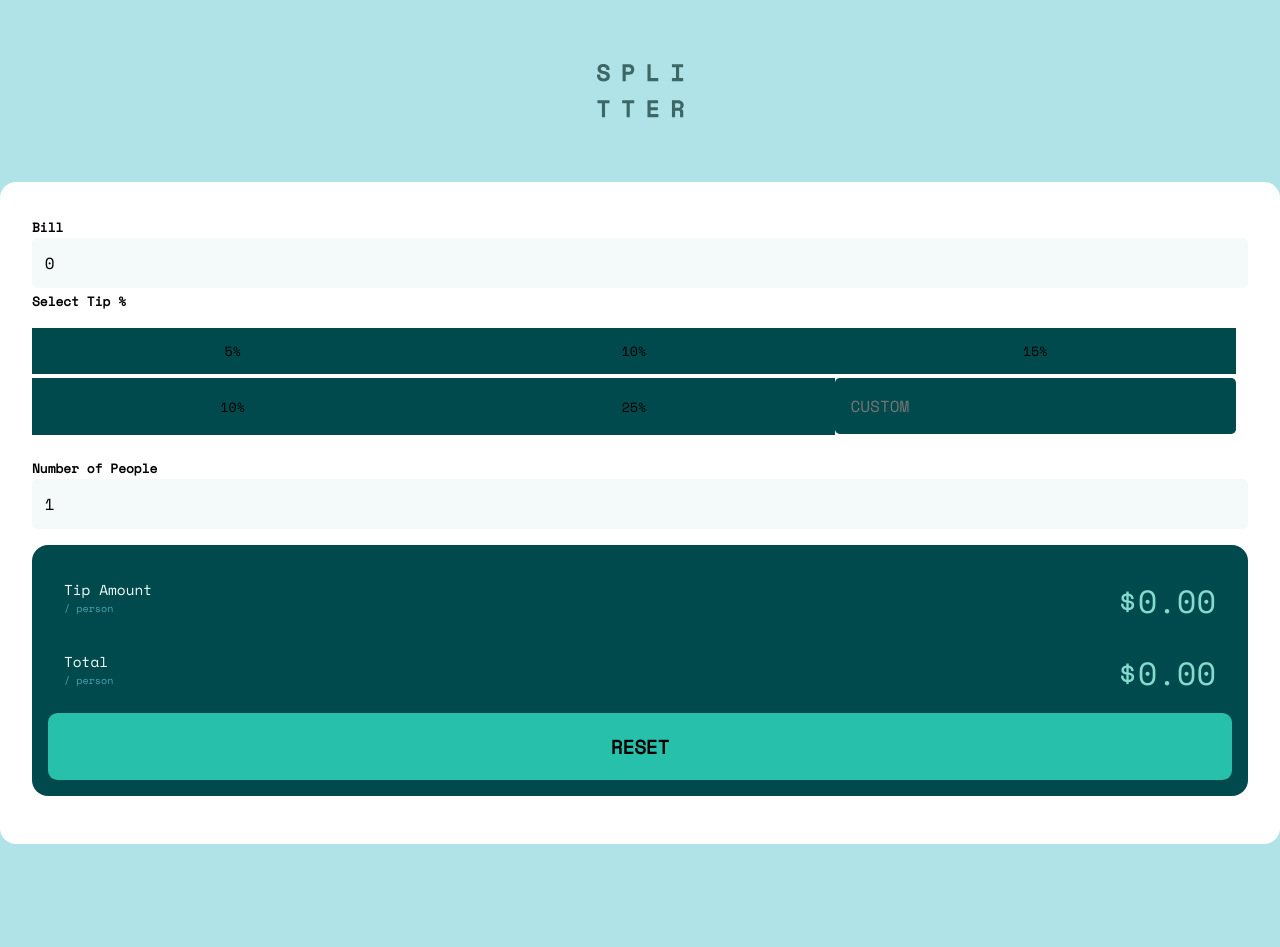
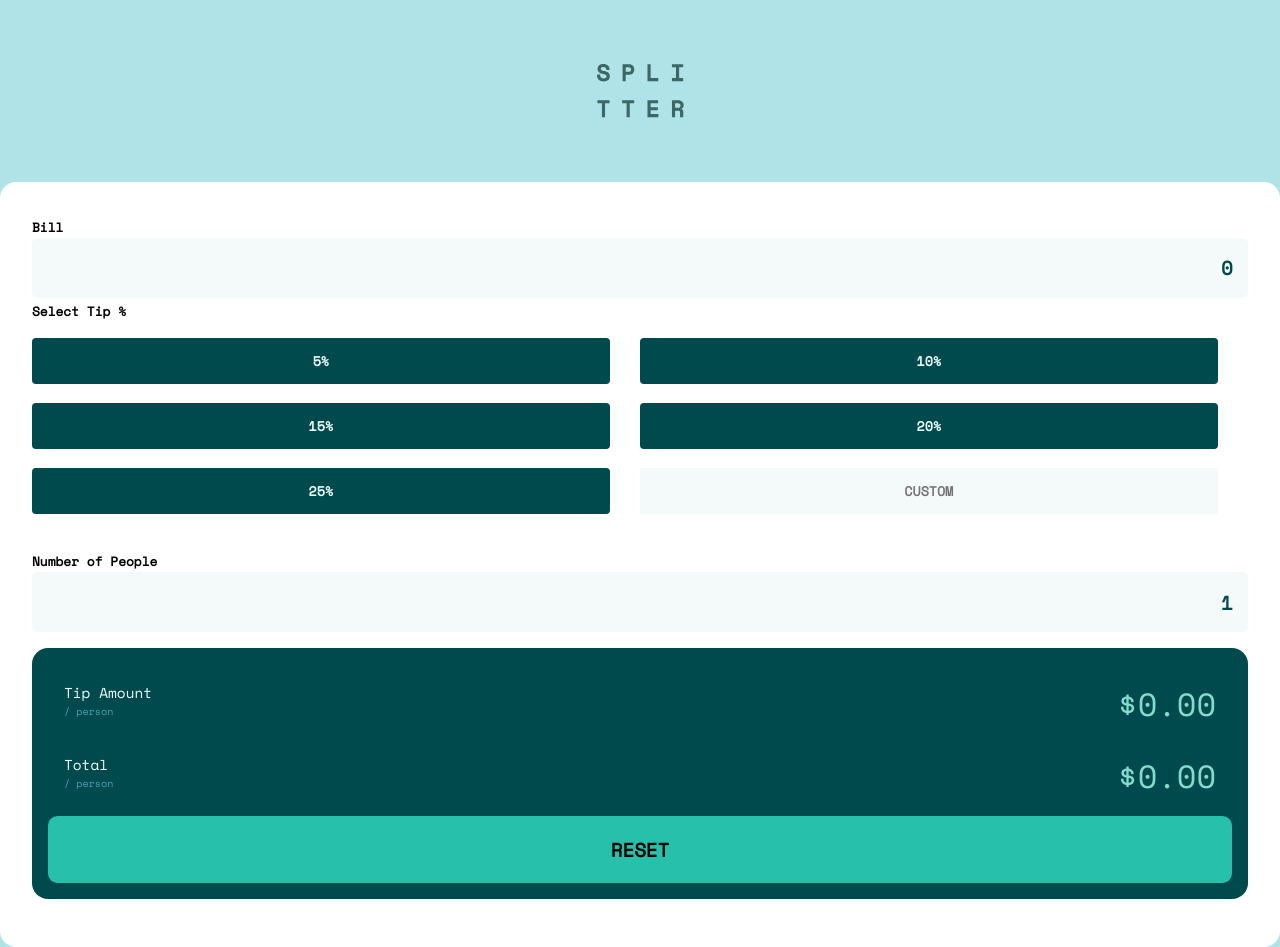
Before and after one commit to maxirama/my-tip-calculator, a React (Create React App) app: page / in a window 1280 px wide. Before the commit the page ends 844 px from the top, so only its background shows below. Built offline with nearby package versions, Linux system fonts and the light colour scheme.

Commit message:
Fix few issues and add styling

```diff
--- a/src/App.js
+++ b/src/App.js
@@ -1,30 +1,35 @@
 import React, { useState } from 'react';
 import './styles.css';
 
-const Input = ({onChange, name, value, logo, className}) => {
+const Input = ({onChange, name, value, type, className}) => {
   return (
     <>
       <label for={name}>{name}</label>
-      <input className={className} type='text' name={name} onChange={onChange} value={value} img={logo}>
-      </input>
+      <div className='inputBar'>
+        <input className={className} type={type} pattern={'[0-9]{10}'} name={name} onChange={onChange} value={value}>
+        </input>
+      </div>
     </>
   )
 }
 
-const Keypad = ({valueOne,valueTwo,valueThree,valueFour,valueFive}) => {
+// TO-DO Revisar className del componente Button.
+const Button = ({className, value,onClick})=> {
+  return (
+    <button className={className} onClick={onClick} value={value}> {value} </button>
+  )
+}
+
+const Keypad = ({onClick , tipValues}) => {
     return (
       <>
-
-                <button className='main-container_tip--button'> 5% </button>
-                <button className='main-container_tip--button'> 10%</button>
-                <button className='main-container_tip--button'> 15%</button>
-                <button className='main-container_tip--button'> 10%</button>
-                <button className='main-container_tip--button'> 25%</button>
-
+            {
+              tipValues.map(value =><Button className='main-container_tip--button' onClick={onClick} value={ value + '%'}/> )
+              }
       </>
     )
+}
 
-}
 const BillItem =({description, amount})=> {
     return (
       <>
@@ -39,6 +44,7 @@ const BillItem =({description, amount})=> {
       </>
     )
 }
+
 const Title =()=> {
   return (
     <div className='title'>
@@ -48,6 +54,7 @@ const Title =()=> {
     </div>
     )
 }
+
 function App() {
   const initialValues = {
       bill: 0,
@@ -57,29 +64,46 @@ function App() {
 
   const [values , setValues] = useState(initialValues);
 
+  const handleChange =(e, valueType)=> {
+    //Sanity check
+    const value = e.target.value;
+    console.log(isNaN(parseInt(value)));
+      if (isNaN(parseInt(value))) {
+         console.log(`This is not a number. Please, enter a number.`);
+      } else {
+          setValues({...values,[valueType]:parseInt(value)})
+        }
+    }
+
+    const handleClick = e =>{
+      console.log('clickeo');
+      console.log(e.target.value);
+      setValues({...values, tip: e.target.value});
+    }
+
   return (
     <>
       <Title />
       <div className='main-container'>
             <div className='main-container_tip'>
-                <Input logo='./images/icon-dollar.svg' name='Bill' onChange={(e=>{setValues({...values, bill: parseFloat(e.target.value)})})} value={values.bill} />
+                <Input className='input'  type='number' name='Bill' onChange={(e=>{handleChange(e,'bill')})} value={values.bill} />
                 <label for={'tip-section'}>Select Tip %</label>
                 <div className='main-container_tip_container'>
-                    <Keypad name ='tip-section' tipOne={0.05} tipTwo={0.10} tipThree={0.15} tipFour={0.10} tipFive={0.25} />
-                    <input className='main-container_tip--button' placeholder='CUSTOM' type='text' onChange={(e=>{setValues({...values, tip: parseFloat(e.target.value)})})}  />
-              </div>
-
-                <Input name='Number of People' onChange={(e=>{setValues({...values, people: parseInt(e.target.value)})})} value={values.people} />
+                    <Keypad onClick={e=> {handleClick(e)}} tipValues={[5,10,15,20,25]}/>
+                    <input className='main-container_tip--button main-container_tip--input' placeholder='CUSTOM' onChange={(e=>{handleChange(e,'tip')})}/>
+                </div>
+                <Input className='input' type='number' name='Number of People' onChange={(e=> {handleChange(e,'people')})} value={values.people} />
            </div>
 
             <div className='main-container_display'>
                   <BillItem description='Tip Amount' amount={values.bill * (0.01 * values.tip) / values.people} />
                   <BillItem description='Total' amount={values.bill / values.people} />
-                  <button className='main-container_display--button'onClick={(e=>{setValues(initialValues)})}> RESET </button>
+                  <Button className='main-container_display--button' value='RESET' onClick={(e=>{setValues(initialValues)})} />
             </div>
       </div>
     </>
   )
 }
 
+
 export default App;
--- a/src/styles.css
+++ b/src/styles.css
@@ -33,7 +33,7 @@ label {
   padding: 3em;
 }
 
-input {
+.input {
   display: flex;
   justify-content: flex-end;
   width: 100%;
@@ -41,13 +41,21 @@ input {
   padding: 0.8em;
   border-radius: 0.3em;
   background-color: hsl(189, 41%, 97%);
-  font-size: 1em;
+  color: hsl(183, 100%, 15%);
+  font-size: 1.2em;
+  text-align: right;
+  font-weight: bolder;
+}
+
+.input:focus {
+  outline: none !important;
+  border: 0.01em solid hsl(155, 95%, 63%);
 }
 
 .main-container_tip_container {
   margin: 1em auto;
   display: grid;
-  grid-template-columns: repeat(3, 33%);
+  grid-template-columns: repeat(2, 50%);
 }
 
 .main-container_tip--button {
@@ -55,7 +63,26 @@ input {
   outline: none;
   border: none;
   padding: 1em;
-  margin-bottom: 0.3em;
+  margin-bottom: 3%;
+  margin-right: 5%;
+  color: azure;
+  font-weight: bold;
+  border-radius: 0.3em;
+}
+
+.main-container_tip--button:hover {
+  background-color: hsl(172, 67%, 45%);
+}
+
+.main-container_tip--input {
+  border-radius: 0px;
+  background-color: hsl(189, 41%, 97%);
+  text-align: center;
+  color: hsl(183, 100%, 15%);
+}
+
+.main-container_tip--input:hover {
+  background-color: hsl(189, 41%, 97%);
 }
 
 .main-container_display {
@@ -102,6 +129,19 @@ input {
   font-size: 1.2em;
   font-weight: bolder;
 }
+
+/* Delete input number type's arrows.
+/* Chrome, Safari, Edge, Opera */
+input::-webkit-outer-spin-button,
+input::-webkit-inner-spin-button {
+  -webkit-appearance: none;
+  margin: 0;
+}
+
+/* Firefox */
+input[type="number"] {
+  -moz-appearance: textfield;
+}
 /**
 ## Layout
 
```
